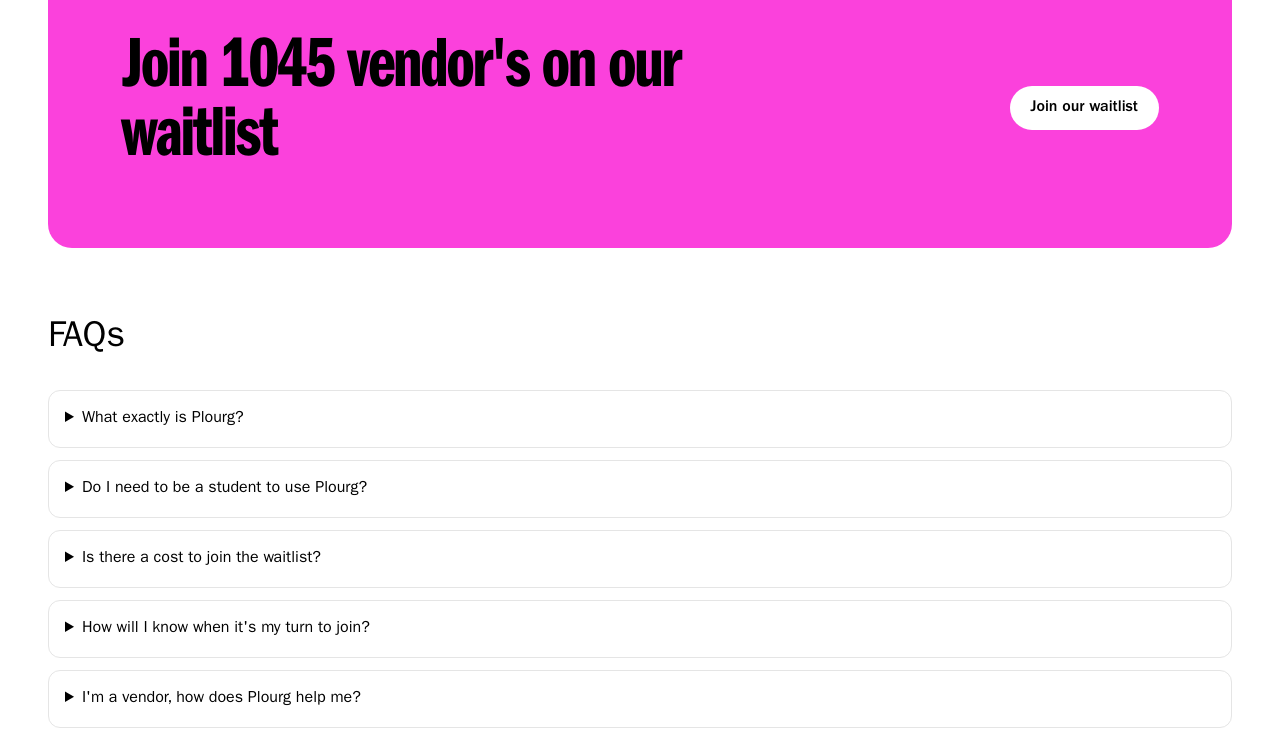
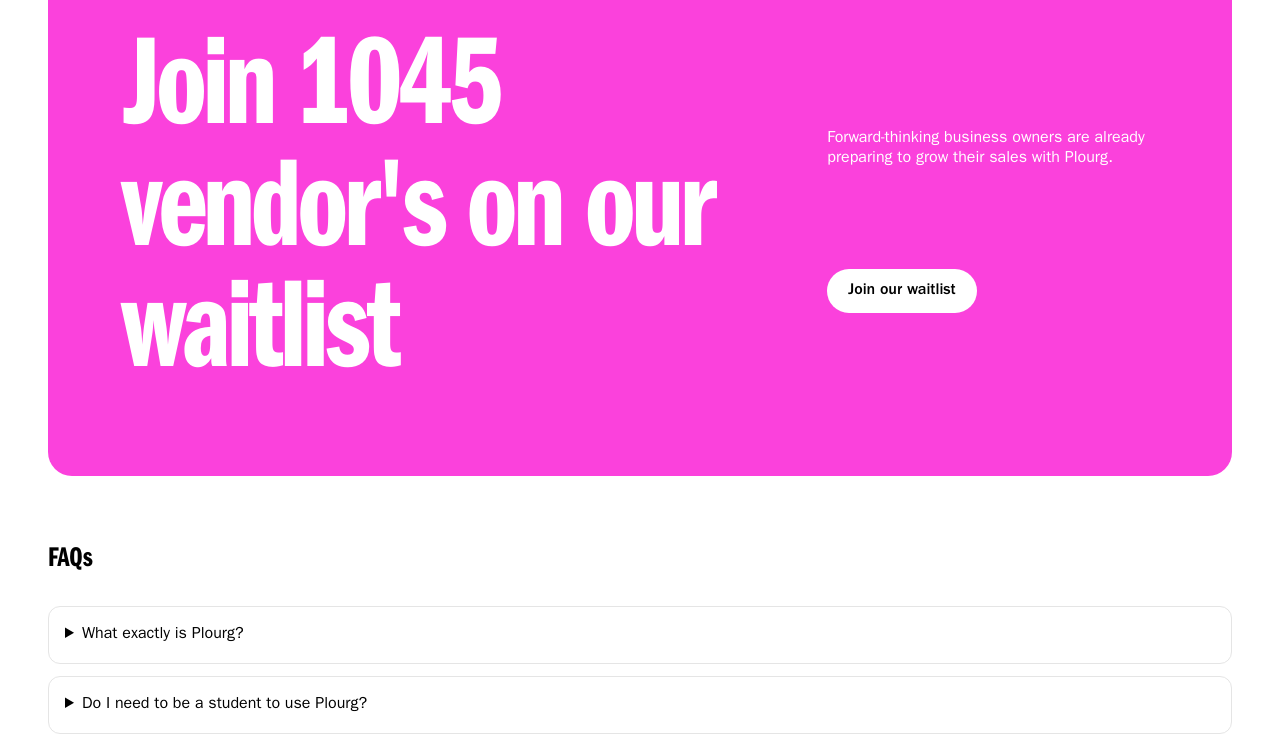
Before and after one commit to Victorola-coder/Plourg, a Next.js app: page / in a window 1280 px wide. Shown: the part 3380-4126 px from the top of the page. Built offline with nearby package versions, Linux system fonts and the light colour scheme.

Commit message:
refactor: update CTA waitlist section with improved styling and layout, and enhance FAQs section structure

```diff
--- a/app/components/organisms/cta-waitlist.tsx
+++ b/app/components/organisms/cta-waitlist.tsx
@@ -2,15 +2,21 @@
   return (
     <section className="bg-[#FB41DC] mx-[20px] md:mx-[48px] rounded-[24px] py-[72px] px-[24px] md:px-[73px] my-[64px]">
       <div className="flex items-center justify-between">
-        <h2 className="font-franklin text-[42px] md:text-[72px] leading-[0.95] tracking-[-0.03em] font-semibold max-w-[700px] text-[#000000]">
+        <h2 className="font-franklin text-[128px] leading-[0.95] tracking-[-0.03em] font-semibold max-w-[820px] text-[#FFFFFF]">
           Join 1045 vendor's on our waitlist
         </h2>
-        <button
-          type="button"
-          className="bg-white text-[#000000] font-medium font-franklin px-[21px] py-[10px] rounded-[99px]"
-        >
-          Join our waitlist
-        </button>
+        <div className="flex flex-col gap-[100px]">
+          <p className="font-franklin font-normal text-[16px] leading-[120%] tracking-[-2%] text-[#FFFFFF]">
+            Forward-thinking business owners are already preparing to grow their
+            sales with Plourg.
+          </p>
+          <button
+            type="button"
+            className="w-fit bg-white text-[#000000] font-medium font-franklin px-[21px] py-[10px] rounded-[99px]"
+          >
+            Join our waitlist
+          </button>
+        </div>
       </div>
     </section>
   );
--- a/app/components/organisms/faqs.tsx
+++ b/app/components/organisms/faqs.tsx
@@ -25,8 +25,8 @@
 
 export default function FAQs() {
   return (
-    <section className="mx-[20px] md:mx-[48px] my-[64px]">
-      <h2 className="text-[#000000] font-franklin text-[28px] md:text-[36px] mb-6">
+    <section className="mx-auto justify-center flex flex-col md:mx-[48px] my-[64px]">
+      <h2 className="text-[#000000] font-semibold font-franklin text-[28px] md:text-[32spx] mb-6">
         FAQs
       </h2>
       <div className="grid gap-3">
```
